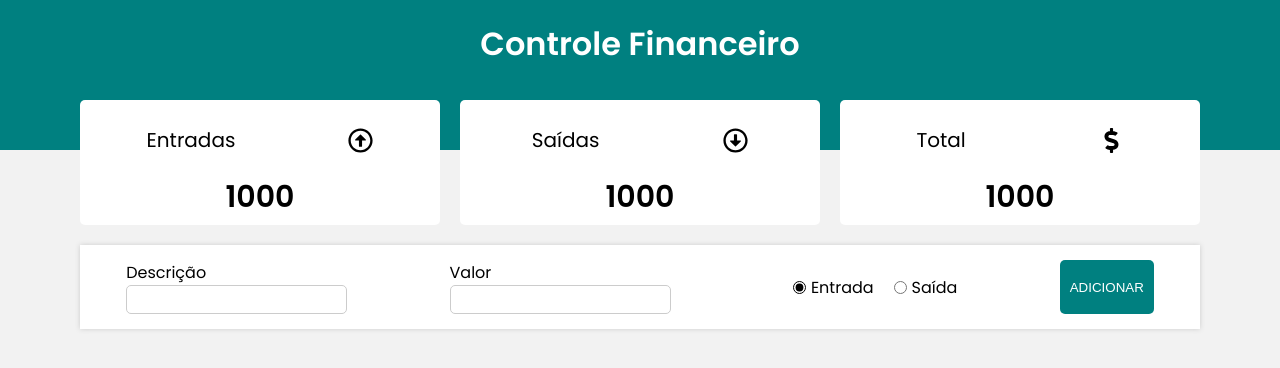
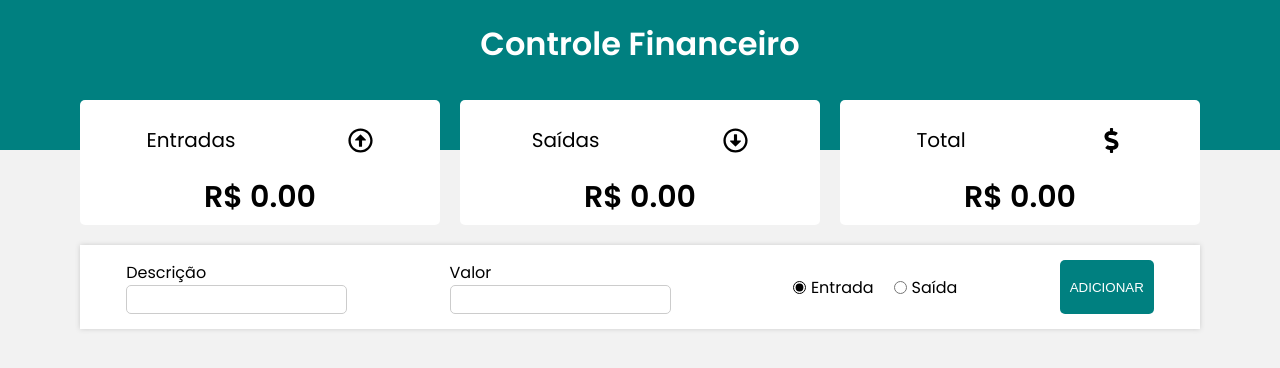
Before and after one commit to RafaelHDSV/Financial-Control, a React (Create React App) app: page / in a window 1280 px wide. Shown: the top 368 px of the page. Built offline with nearby package versions, Linux system fonts and the light colour scheme.

Commit message:
Adding numbers resume

```diff
--- a/src/App.js
+++ b/src/App.js
@@ -36,7 +36,7 @@
     return (
         <>
             <Header />
-            <Resume />
+            <Resume income={income} expense={expense} total={total} />
             <Form />
             <GlobalStyle />
         </>
--- a/src/components/resume/index.js
+++ b/src/components/resume/index.js
@@ -7,12 +7,12 @@
     FaDollarSign,
 } from 'react-icons/fa'
 
-const Resume = () => {
+const Resume = ({ income, expense, total }) => {
     return (
         <C.Container>
-            <ResumeItem title='Entradas' Icon={FaRegArrowAltCircleUp} value='1000' />
-            <ResumeItem title='Saídas' Icon={FaRegArrowAltCircleDown} value='1000' />
-            <ResumeItem title='Total' Icon={FaDollarSign} value='1000' />
+            <ResumeItem title='Entradas' Icon={FaRegArrowAltCircleUp} value={income} />
+            <ResumeItem title='Saídas' Icon={FaRegArrowAltCircleDown} value={expense} />
+            <ResumeItem title='Total' Icon={FaDollarSign} value={total} />
         </C.Container>
     )
 }
```
